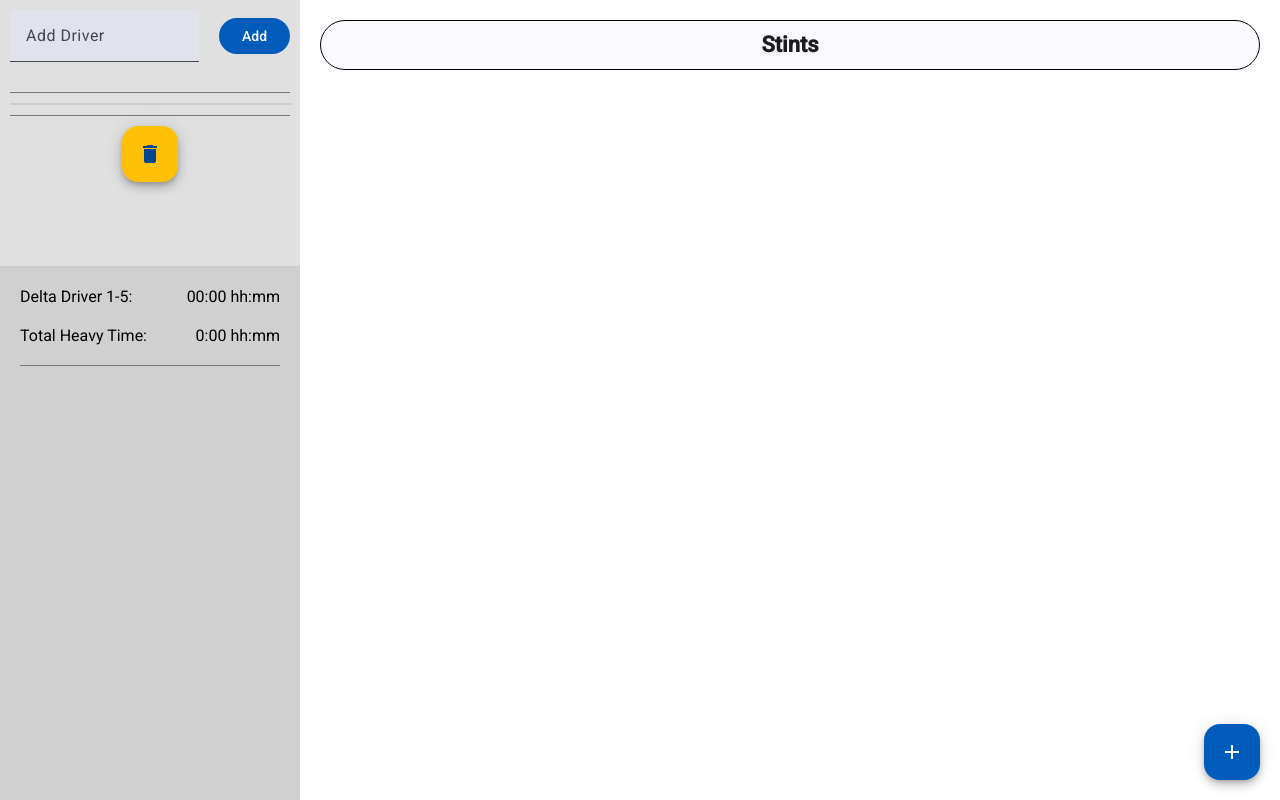
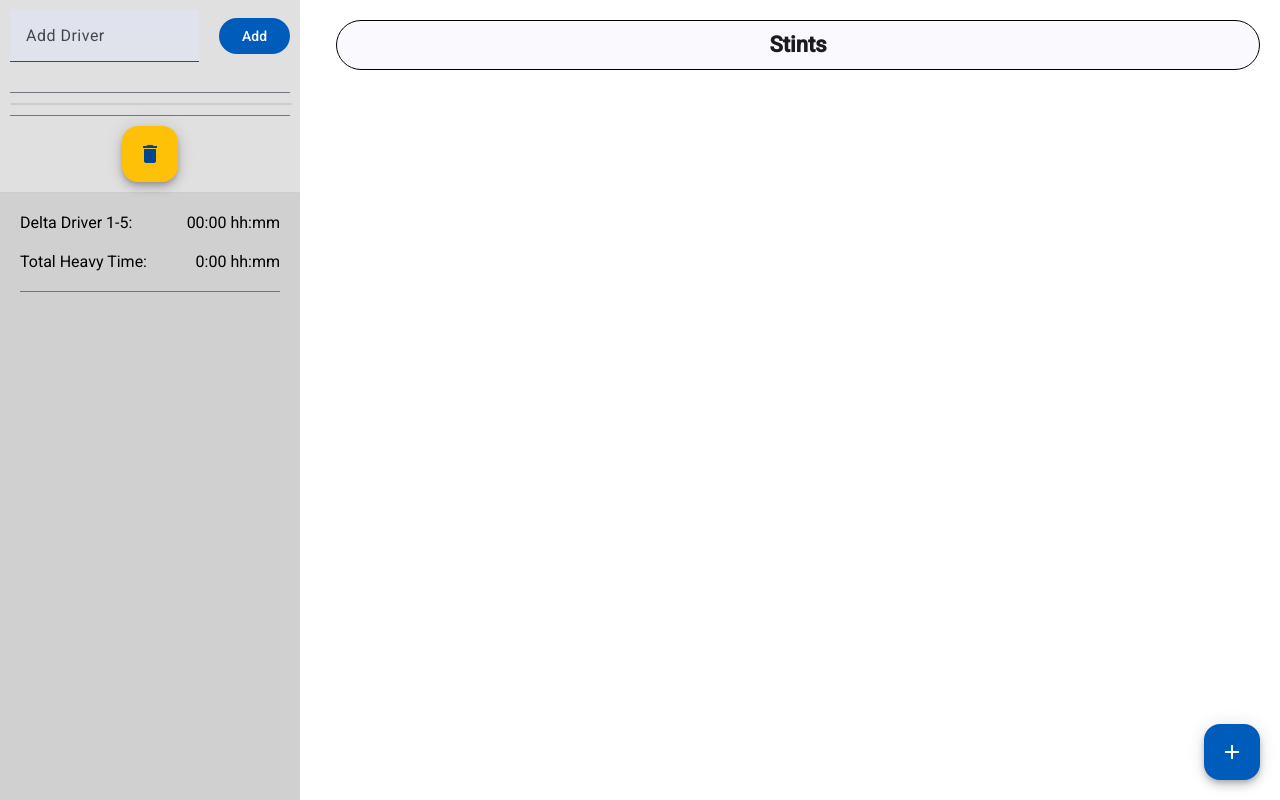
Before and after one commit to Marcoge/24h-helper, an Angular app: page / in a window 1280 px wide. Built offline with nearby package versions, Linux system fonts and the light colour scheme.

Commit message:
Left side (driver panel and summary) is now fixed, while stints are still scrollable.

```diff
--- a/src/app/app.component.scss
+++ b/src/app/app.component.scss
@@ -1,24 +1,29 @@
 body {
-  margin: 0;
+  box-sizing: border-box;
+  margin:0;
+  padding: 0;
   height: 100vh;
 }
 
 .main-container {
-  display: flex;
-  height: 100%;
-  color: --mat-sys-on-primary;
+  display: grid;
+  grid-template-columns: 300px 1fr;
+  grid-template-rows: auto 1fr;
+  height: 100vh;
+  gap: 16px;
+  overflow: hidden;
 }
 
 .left-side {
   display: flex;
+  grid-row: 1 / span 2;
   flex-direction: column;
-  width: 300px;
   background: #f0f0f0;
 }
 
 .driver-container {
   display: flex;
-  flex: 1;
+  flex: 0 0 auto;
   flex-direction: column;
   background: #e0e0e0;
   padding: 10px;
@@ -26,12 +31,17 @@
 }
 
 .total-time-container {
-  flex: 2;
+  flex: 1 1 auto;
   background: #d0d0d0;
   padding: 20px;
+  overflow-y: auto;
 }
 
 .main-content {
+  grid-column: 2;
+  grid-row: 1 / span 2;
+  overflow-y: auto;
+  height: 100%;
   flex: 1;
   background: #ffffff;
   padding: 20px;
```
